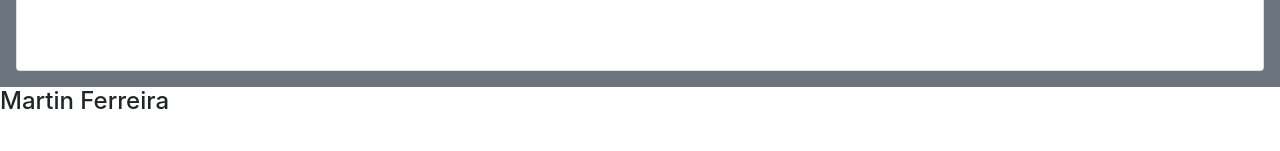
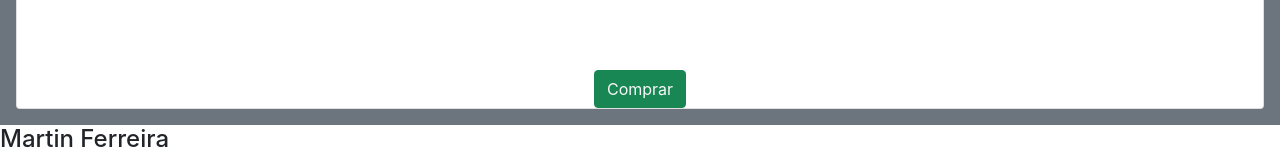
Before and after one commit to MartinFerreiraa/Repositorio2, a React (Create React App) app: page /item/1 in a window 1280 px wide. Shown: the part 801-952 px from the top of the page. Before the commit the page ends 925 px from the top, so only its background shows below. Built offline with nearby package versions, Linux system fonts and the light colour scheme.

Commit message:
primera entrega  con filtro detalle navbar y count

```diff
--- a/src/components/Card/Card.jsx
+++ b/src/components/Card/Card.jsx
@@ -0,0 +1,7 @@
+import React from 'react'
+
+const Card = () => {
+  return ("")
+}
+
+export default Card
--- a/src/components/ItemCount/ItemCount.jsx
+++ b/src/components/ItemCount/ItemCount.jsx
@@ -39,7 +39,10 @@ const ItemCount = ({ manejarClick, stock, initaial, quantityToAdd }) => {
                     </div>
                     <button type="button" className="bg-primary text-white rounded-pill" onClick={Sumar}> + </button>
                 </div>
-                <Link to={""} onClick={() => manejarClick(count)}  className="btn btn-success w-100 text-light"> Añadir al Carrito</Link>
+                <div>
+                    <Link to={""} onClick={() => manejarClick(count)}  className="btn btn-success w-100 text-light"> Añadir al Carrito</Link>
+                </div>
+
 
             </div>
         </div>
--- a/src/components/ItemDetail/ItemDetail.jsx
+++ b/src/components/ItemDetail/ItemDetail.jsx
@@ -1,4 +1,5 @@
 import React, { useState } from "react";
+import { Link } from "react-router-dom";
 
 
 
@@ -31,10 +32,12 @@ const ItemDetail = ({ producto }) => {
           {producto.price}
         </div >
         <div className="conteiner d-flex justify-content-center p-10" >
+          <ItemCount manejarClick={quantityToAdd} stock={producto.stock} />
+        </div>
+        <div className="justify-content-center aling-item-center flex-column ">
+          <Link to={"/Card"} className=" btn btn-success p-10 text-light"> Comprar </Link>
+        </div>
 
-          <ItemCount manejarClick={quantityToAdd} stock={producto.stock}  />
-
-        </div>
       </div>
     </div>
   )
--- a/src/routes/Rutas.jsx
+++ b/src/routes/Rutas.jsx
@@ -5,6 +5,7 @@ import Home from "../components/Views/Home";
 import Error from "../components/Views/Error";
 import Login from "../components/Views/Login";
 import ItemListContainer from "../components/ItemListContainer/ItemListContainer";
+import Card from "../components/Card/Card";
 
 
 
@@ -18,6 +19,7 @@ const Rutas = () => {
                         <Route path="/item/:id" element={<ItemDetailContainer />} />
                         <Route path="/category/:cat" element={<ItemListContainer/>} />
                         <Route path="/login" element={<Login/>}/>
+                        <Route path="/Card" element={<Card/>}/>
                         <Route path="*" element={<Error/>}/>
 
                     </Route>
```
